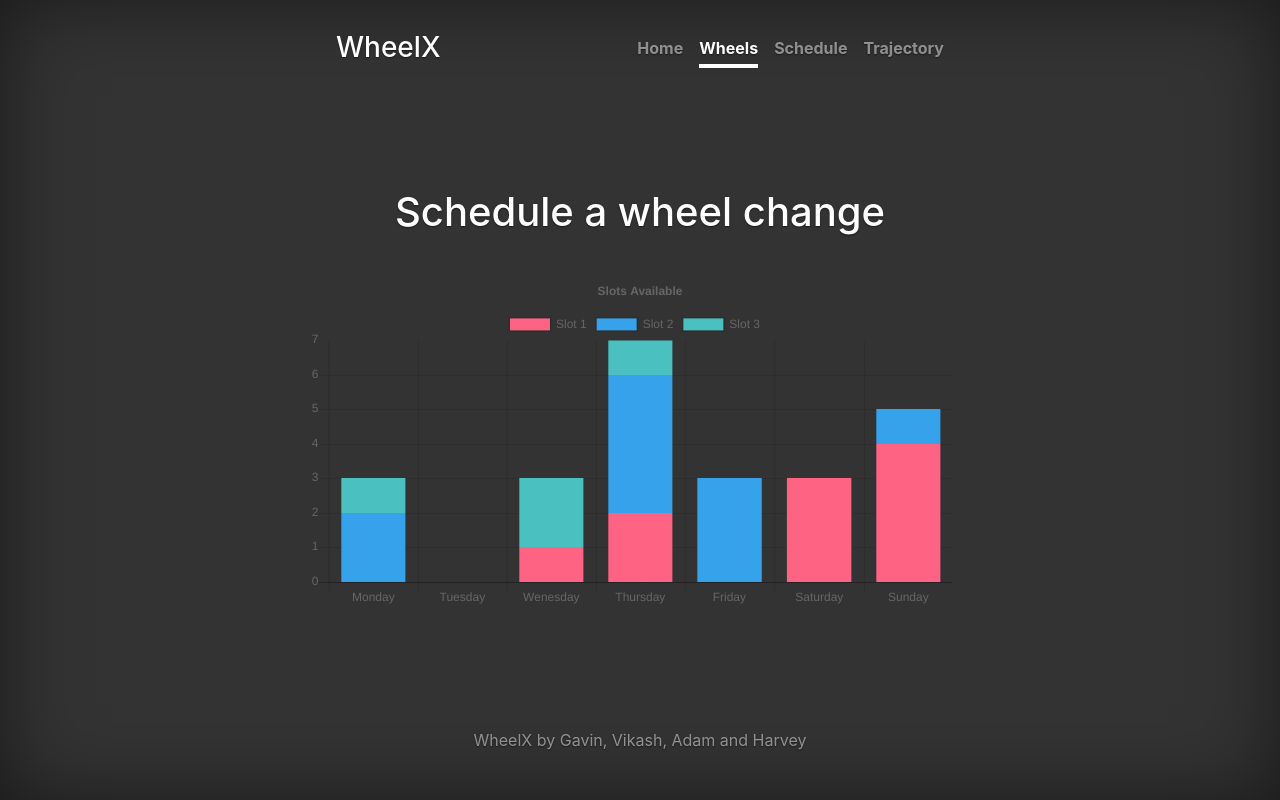
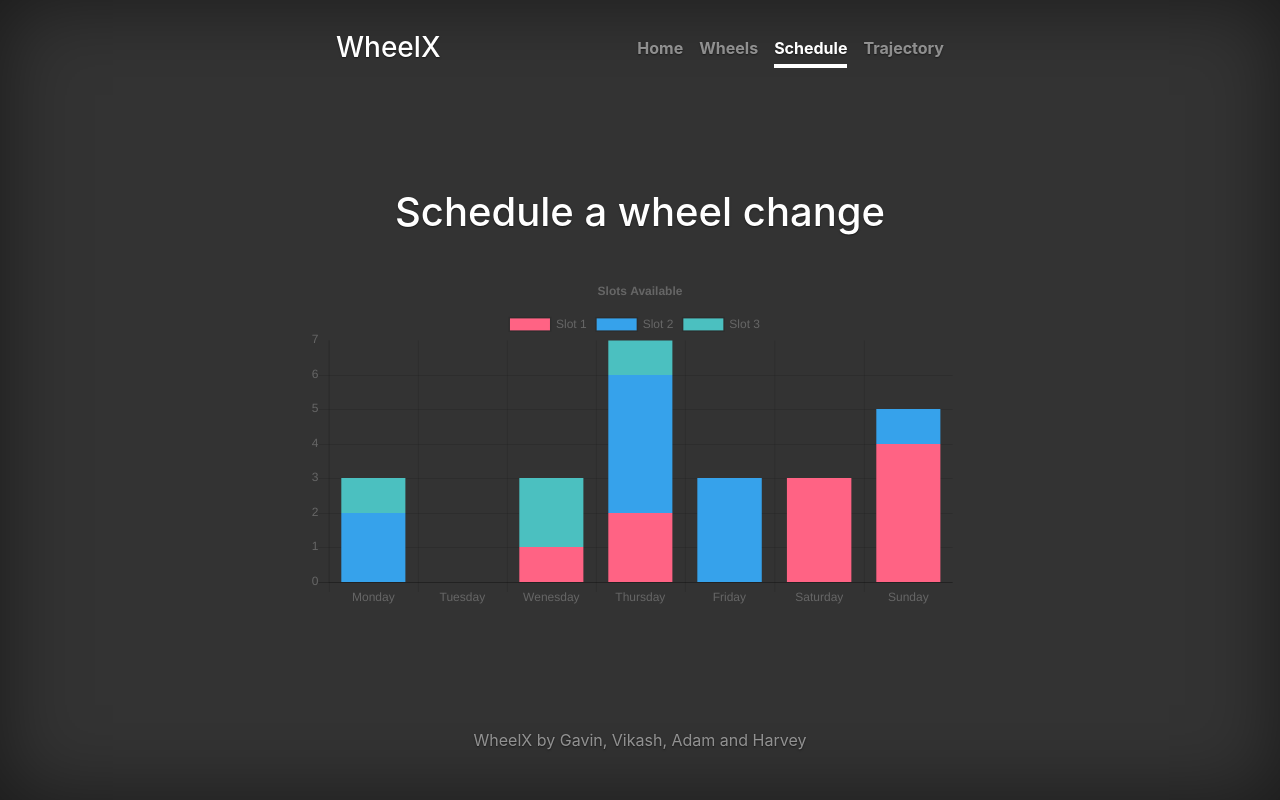
Before and after one commit to Vikash-Kothary/hackathon-project-wheelx, a Flask app: template app/templates/schedule.html in a window 1280 px wide. Run offline with Flask 2, Linux system fonts and the light colour scheme; the template is opened without the code that fills it, so the values that code supplies are empty; some libraries are stand-ins or nearby versions.

Commit message:
Fix active navbar item bug

```diff
--- a/app/templates/schedule.html
+++ b/app/templates/schedule.html
@@ -39,8 +39,8 @@
               <h3 class="masthead-brand">WheelX</h3>
               <nav class="nav nav-masthead">
                 <a class="nav-link" href="/">Home</a>
-                <a class="nav-link active" href="/wheels">Wheels</a>
-                <a class="nav-link" href="/schedule">Schedule</a>
+                <a class="nav-link " href="/wheels">Wheels</a>
+                <a class="nav-link active" href="/schedule">Schedule</a>
                 <a class="nav-link" href="/trajectory">Trajectory</a>
               </nav>
             </div>
```
